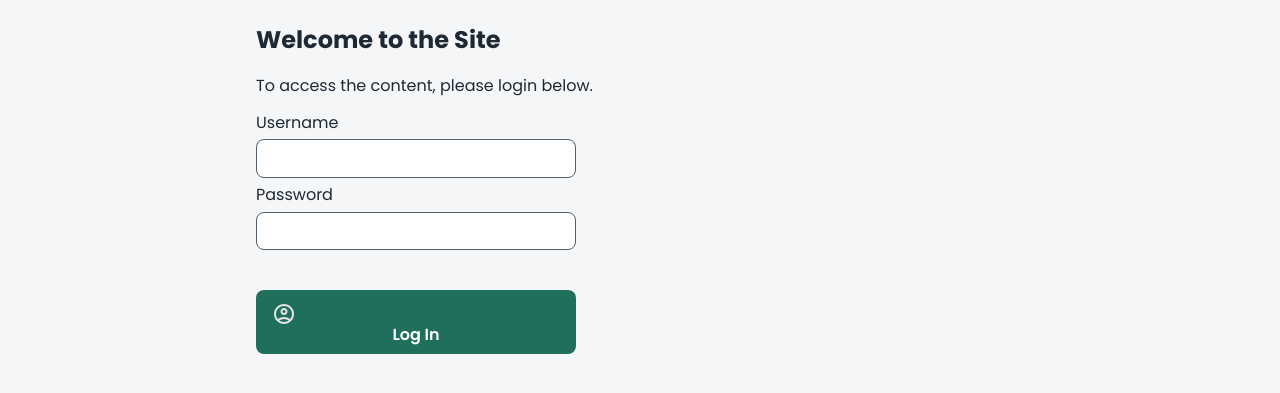
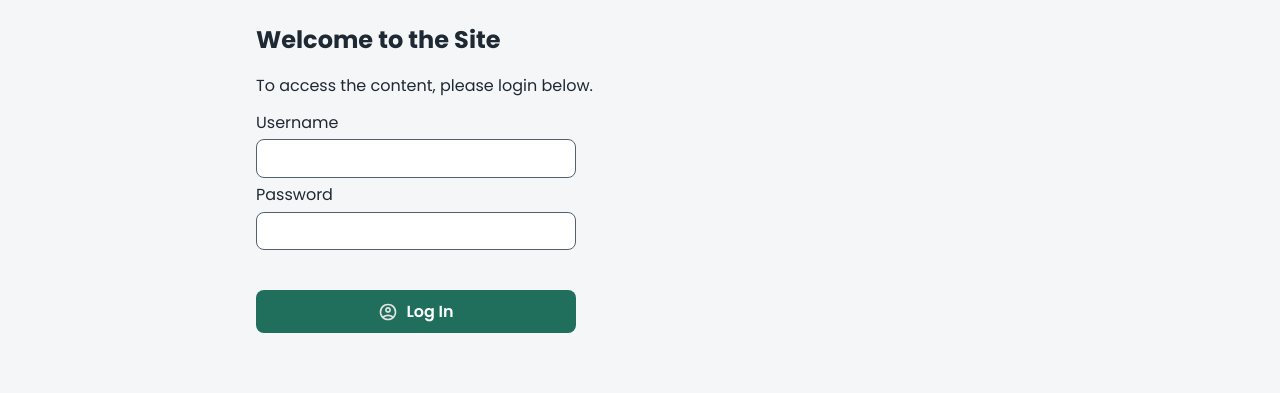
Before and after one commit to Line0014/fetch-assignment, a plain HTML site: page index.html in a window 1280 px wide. Shown: the part 67-460 px from the top of the page. Drawn offline with Linux system fonts and the light colour scheme.

Commit message:
Fix login button layout

```diff
--- a/css/main.css
+++ b/css/main.css
@@ -75,15 +75,24 @@ body.authenticated #authenticated {
 }
 
 #btnLogin {
+  display: flex;
+  align-items: center;
+  justify-content: center;
+  gap: 0.5rem;
   font-family: inherit;
   font-size: 1rem;
   font-weight: 600;
   padding: 0.7rem 1rem;
   border: 0;
-  border-radius: var(--radius);
+  border-radius: 0.5rem;
   background-color: var(--accent);
   color: #ffffff;
   cursor: pointer;
+}
+
+#btnLogin img {
+  width: 1.25rem;
+  height: 1.25rem;
 }
 
 .loading {
```
